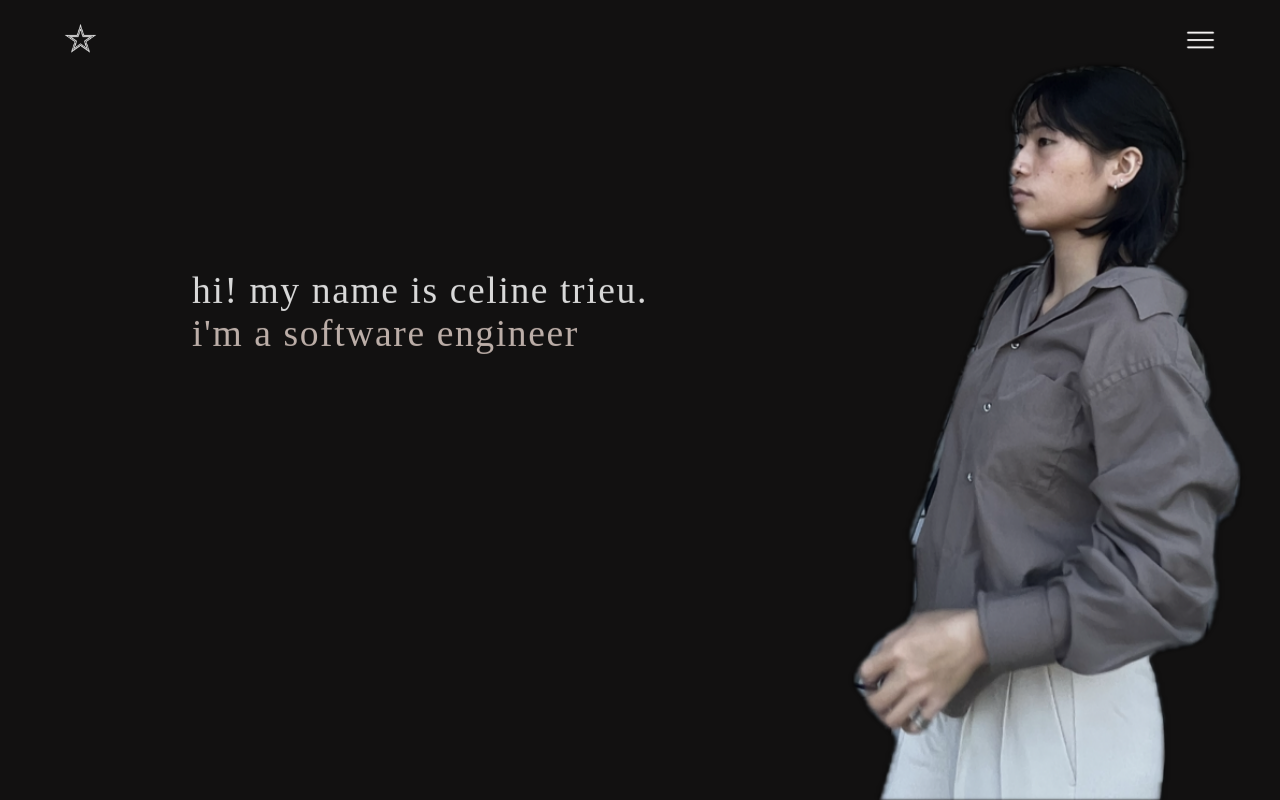
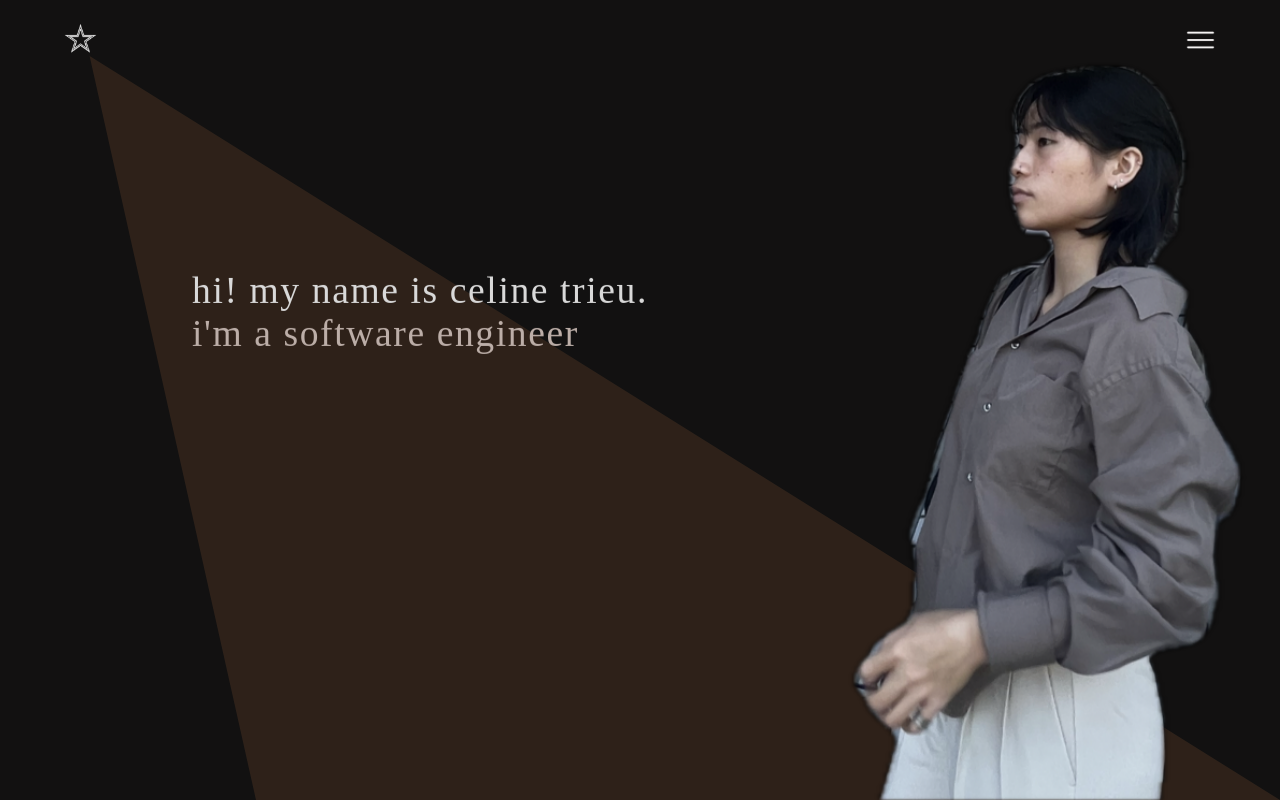
Before and after one commit to trieuc1/portfolio, a React (Create React App) app: page / in a window 1280 px wide. Built offline with nearby package versions, Linux system fonts and the light colour scheme; a web font is replaced by a local one.

Commit message:
added a spotlight

```diff
--- a/public/style.css
+++ b/public/style.css
@@ -22,24 +22,24 @@
     color: #D9D9D9;
 }
 
-/* @keyframes fadeInUp {
-    0% {
-      opacity: 0;
-      transform: translateY(50px);
-    }
-    100% {
-      opacity: 1;
-      transform: translateY(0);
-    }
-  } */
+.spotlight-shape {
+    position: absolute;
+    top: 0;
+    left: 0;
+    width: 100%;
+    height: 100%;
+    background: rgba(160, 100, 63, 0.2);
+    /* clip-path: polygon(7% 7%, 5% 5%, 100% 100%, 20% 100%); */
+  }
 
-  /* CSS Transition Example */
+
+
 .transition-section {
     width: 100%;
     opacity: 0;
     transform: translateY(20px);
     transition: opacity 0.6s ease-out, transform 0.6s ease-out;
-    will-change: opacity, transform; /* Improve performance */
+    will-change: opacity, transform;
 }
 
 .transition-section.active {
@@ -615,6 +615,7 @@ body{
     padding: 0.2rem 1rem;
     outline: none;
     border: none;
+    border-radius: 0.25rem;
 }
 
 
--- a/src/App.js
+++ b/src/App.js
@@ -1,4 +1,4 @@
-import React, { useEffect } from 'react';
+import React, { useEffect, useState } from 'react';
 import Navbar from './components/Navbar/navbar';
 import Home from './components/Home/Home';
 import AboutMe from './components/AboutMe/AboutMe';
@@ -7,16 +7,24 @@ import Portfolio from './components/Portfolio/Portfolio';
 import Footer from './components/Footer/Footer';
 
 function App() {
+    const [clipPath, setClipPath] = useState('polygon(7% 7%, 5% 5%, 100% 100%, 20% 100%)');
+
     useEffect(() => {
         const sections = document.querySelectorAll('.transition-section');
 
         const observerOptions = {
-            threshold: 0.1, // Adjust this value to determine when the animation is triggered
+            threshold: 0.1, // When 10% of a section is visible, trigger the change
         };
 
         const observer = new IntersectionObserver((entries) => {
             entries.forEach((entry) => {
                 if (entry.isIntersecting) {
+                    console.log("hello");
+                    // Change clip-path based on the section being intersected
+                    const newClipPath = generateClipPath(entry.target);
+                    setClipPath(newClipPath);
+
+                    // Optionally, you can add 'active' class to animate sections
                     entry.target.classList.add('active');
                 } else {
                     entry.target.classList.remove('active');
@@ -31,19 +39,35 @@ function App() {
         };
     }, []);
 
+    // Function to generate a new clip-path based on the section
+    const generateClipPath = (section) => {
+        switch (section.id) {
+            case 'about-me':
+                return 'polygon(10% 10%, 5% 5%, 90% 100%, 25% 100%)';
+            case 'journey':
+                return 'polygon(15% 15%, 10% 10%, 85% 100%, 30% 100%)';
+            case 'portfolio':
+                return 'polygon(20% 20%, 15% 15%, 80% 100%, 35% 100%)';
+            default:
+                return 'polygon(7% 7%, 5% 5%, 100% 100%, 20% 100%)';
+        }
+    };
+
+
     return (
         <div className="App">
+            <div className="spotlight-shape" style={{clipPath}}></div>
             <Navbar />
-            <div className="transition-section">
+            <div id="home" className="transition-section">
                 <Home />
             </div>
-            <div className="transition-section">
+            <div id="about-me" className="transition-section">
                 <AboutMe />
             </div>
-            <div className="transition-section">
+            <div id="journey" className="transition-section">
                 <Journey />
             </div>
-            <div className="transition-section">
+            <div id="portfolio" className="transition-section">
                 <Portfolio />
             </div>
             <Footer />
```
